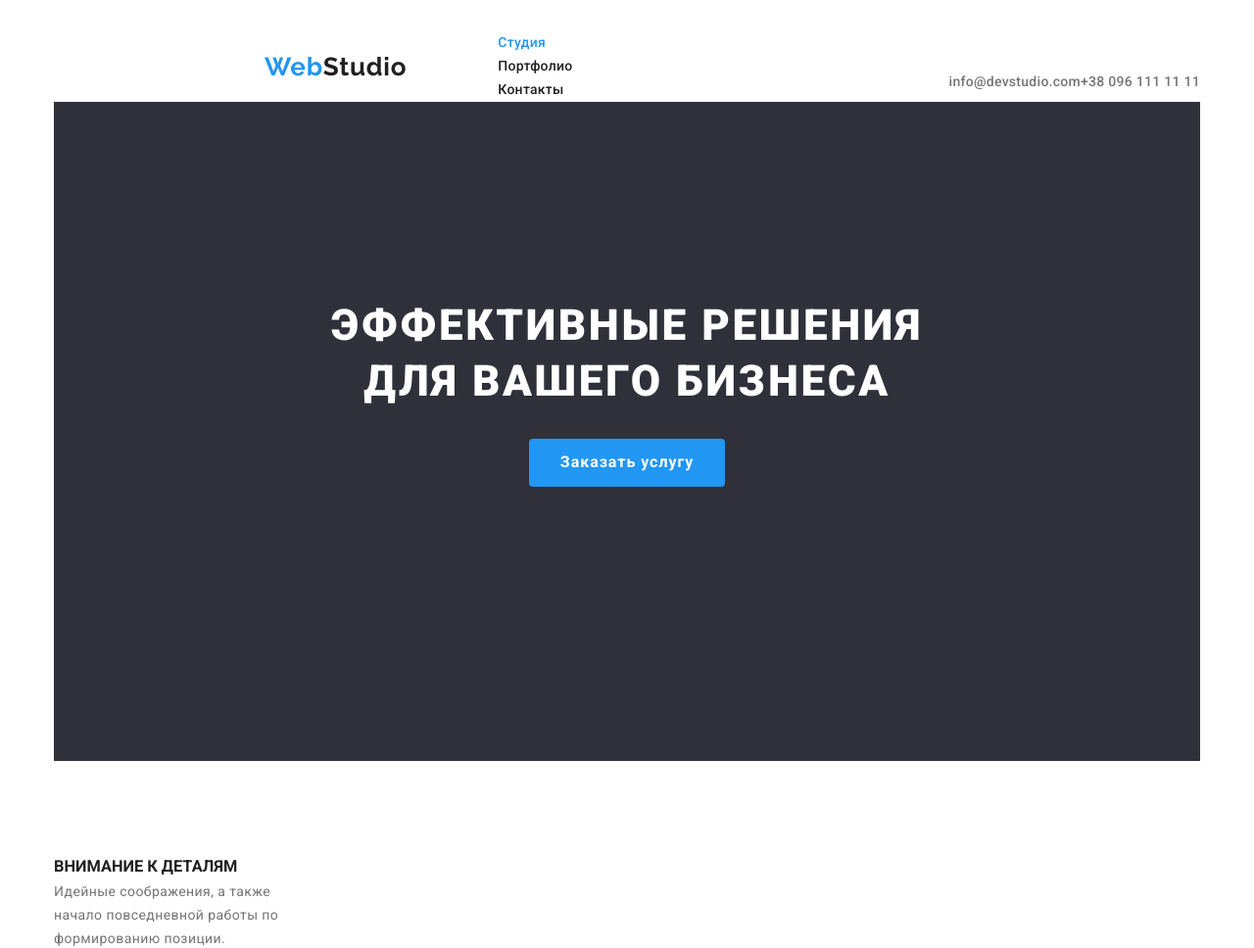
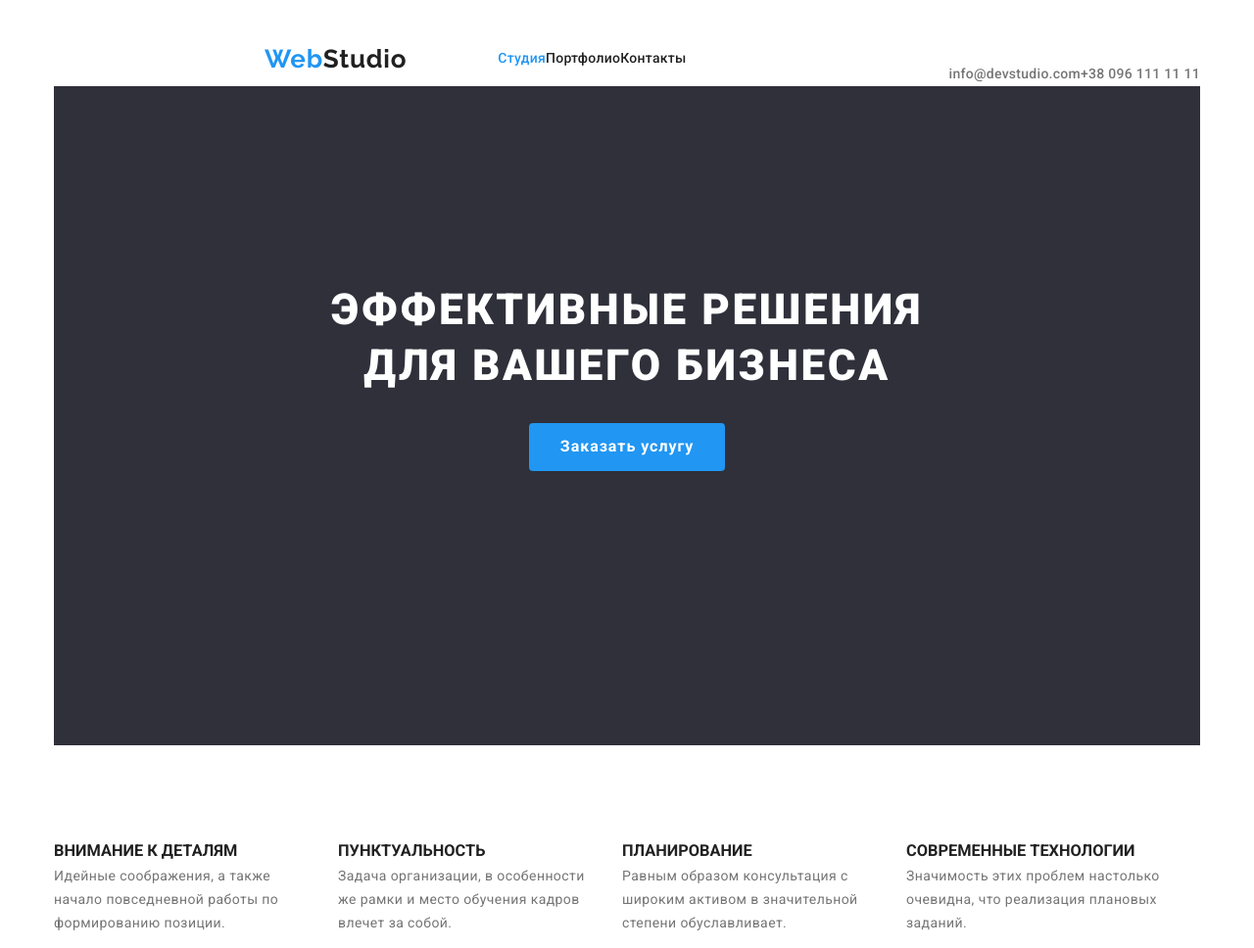
Before and after one commit to IrynnnaFedorova/goit-markup-hw-03, a plain HTML site: page index.html in a window 1280 px wide. Shown: the top 968 px of the page at 98% size. Drawn offline with nearby package versions, Linux system fonts and the light colour scheme.

Commit message:
Добавляет флекс контейнер

```diff
--- a/css/styles.css
+++ b/css/styles.css
@@ -100,12 +100,13 @@ img {
   text-decoration: none;
 }
 
-.main-nav {
+/*.main-nav {
   display: inline-flex;
   align-items: center;
-}
+}*/
 
 .site-nav {
+  display: flex;
   font-weight: 500;
   letter-spacing: 0.02em;
 }
@@ -261,9 +262,10 @@ img {
   /*margin-bottom: 94px;*/
 }
 
-/*.characteristic {
-  flex-basis: calc((100% / 4- 30px));
-}*/
+.characteristic {
+  /*flex-basis: calc((100% / 4- 30px));*/
+  display: flex;
+}
 
 .characteristic-info {
   display: flex;
--- a/index.html
+++ b/index.html
@@ -14,7 +14,7 @@
     <header>
         <div class="header-container">
         <a href="./index.html" class="logo">Web<span class="accent">Studio</span></a>
-        <nav class="main-nav">
+        <nav>
         <ul class="site-nav list">
             <li><a href="./index.html" class="link current">Студия</a></li>
             <li><a href="./portfolio.html" class="link">Портфолио</a></li>
```
